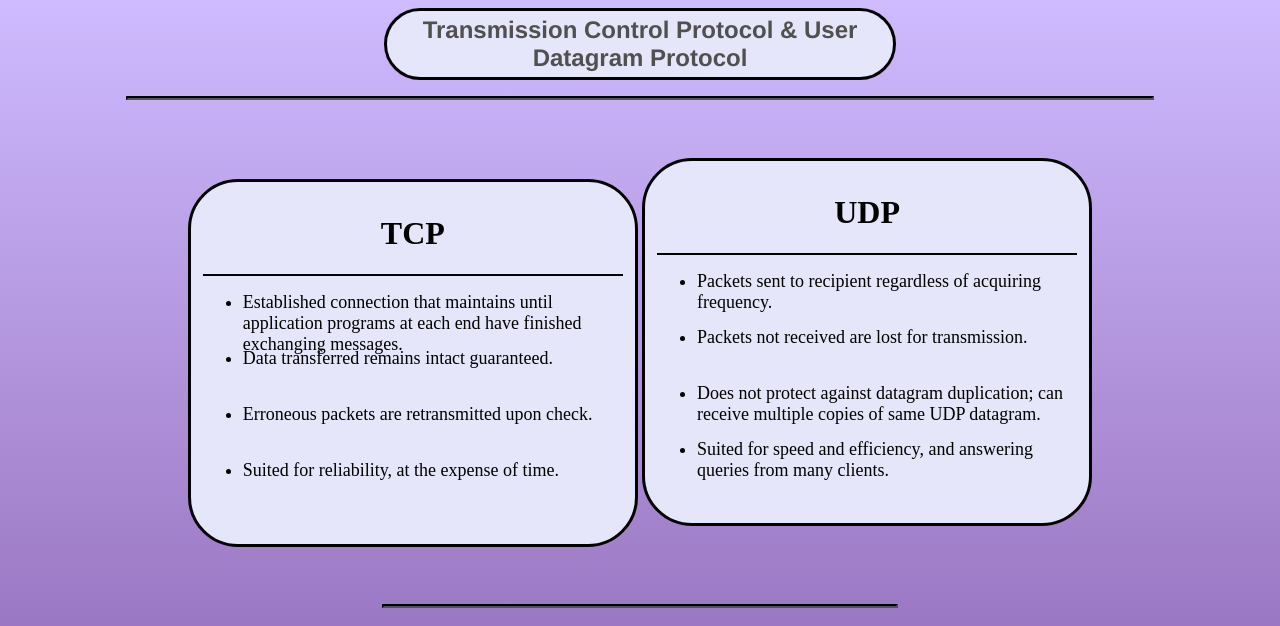
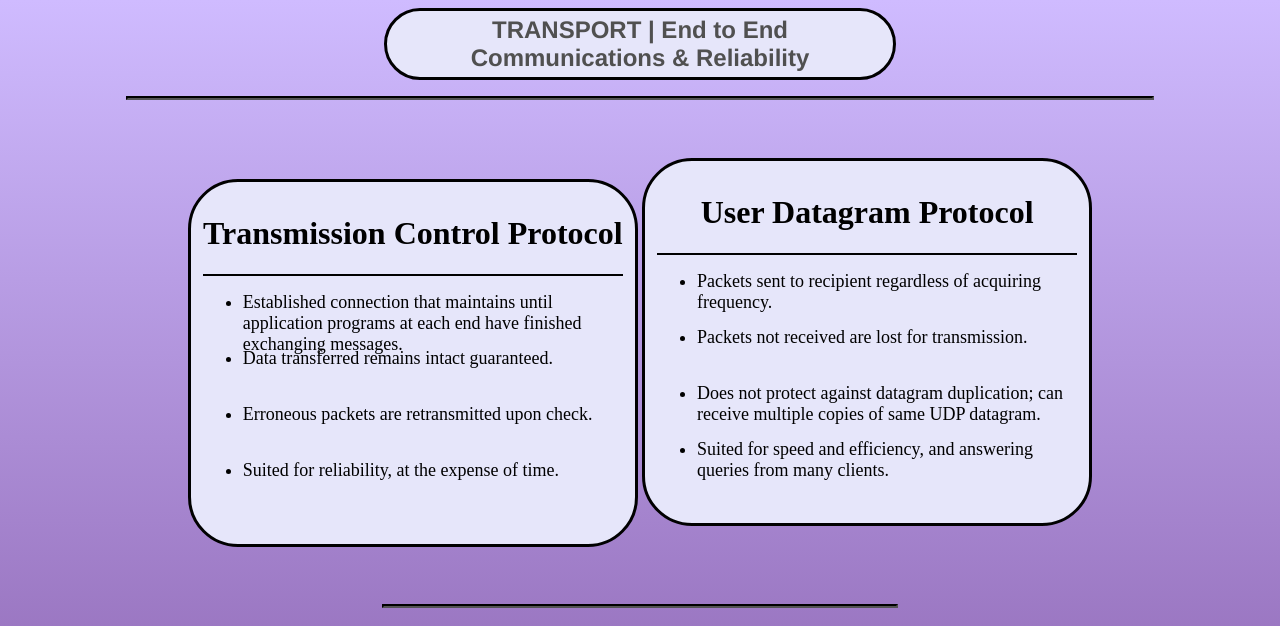
Before and after one commit to higley/NathanHigley.github.io, a plain HTML site: page end.html in a window 1280 px wide. Shown: the top 626 px of the page. Drawn offline with Linux system fonts and the light colour scheme.

Commit message:
for real this time

```diff
--- a/end.html
+++ b/end.html
@@ -40,14 +40,14 @@
 	<body style="height:98vh;background:linear-gradient(to top, #8D65B2,#CFBBFF);">
 		<center>
 			<div style="width:40vw;text-align:center;">
-				<h1 class="f">Transmission Control Protocol & User Datagram Protocol</h1>
+				<h1 class="f">TRANSPORT | End to End Communications & Reliability</h1>
 			</div>
 		</center>
 		<hr style="width: 80vw;border-color:black;border-width:2px;"/>
 		<br />
 		<center style = "padding:2.5%;">
 			<div class="e">
-				<h1 style="font-family:Times New Roman;">TCP</h1>
+				<h1 style="font-family:Times New Roman;">Transmission Control Protocol</h1>
 				<hr style="border-color:black;border-width:1px;border-style:solid;"/>
 				<ul style="text-align:left;">
 					<li>Established connection that maintains until application
@@ -58,7 +58,7 @@
 				</ul>
 			</div>
 			<div class="e">
-				<h1 style="font-family:Times New Roman;">UDP</h1>
+				<h1 style="font-family:Times New Roman;">User Datagram Protocol</h1>
 				<hr style="border-color:black;border-width:1px;border-style:solid;"/>
 				<ul style="text-align:left;">
 					<li>Packets sent to recipient regardless of acquiring frequency.</li>
```
